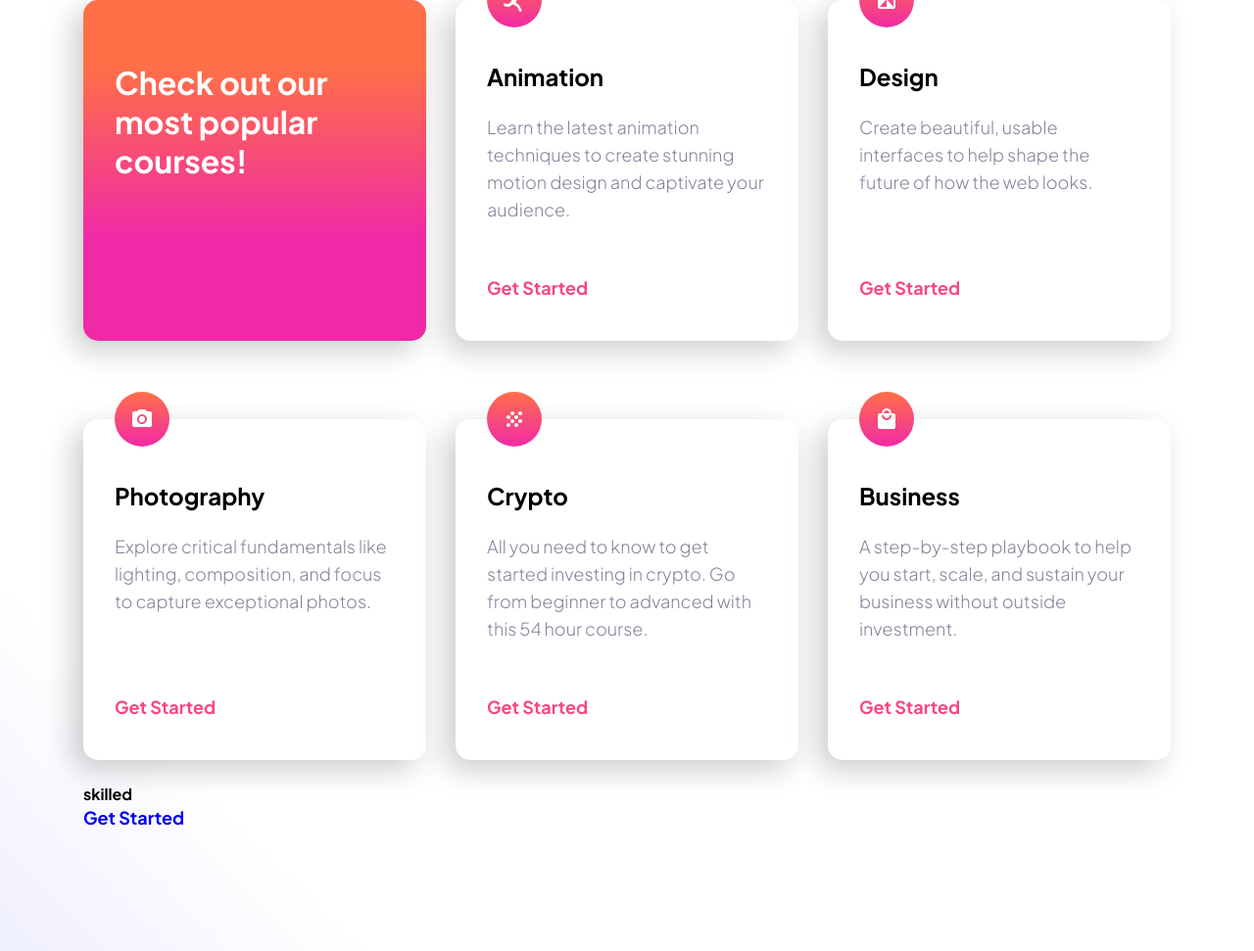
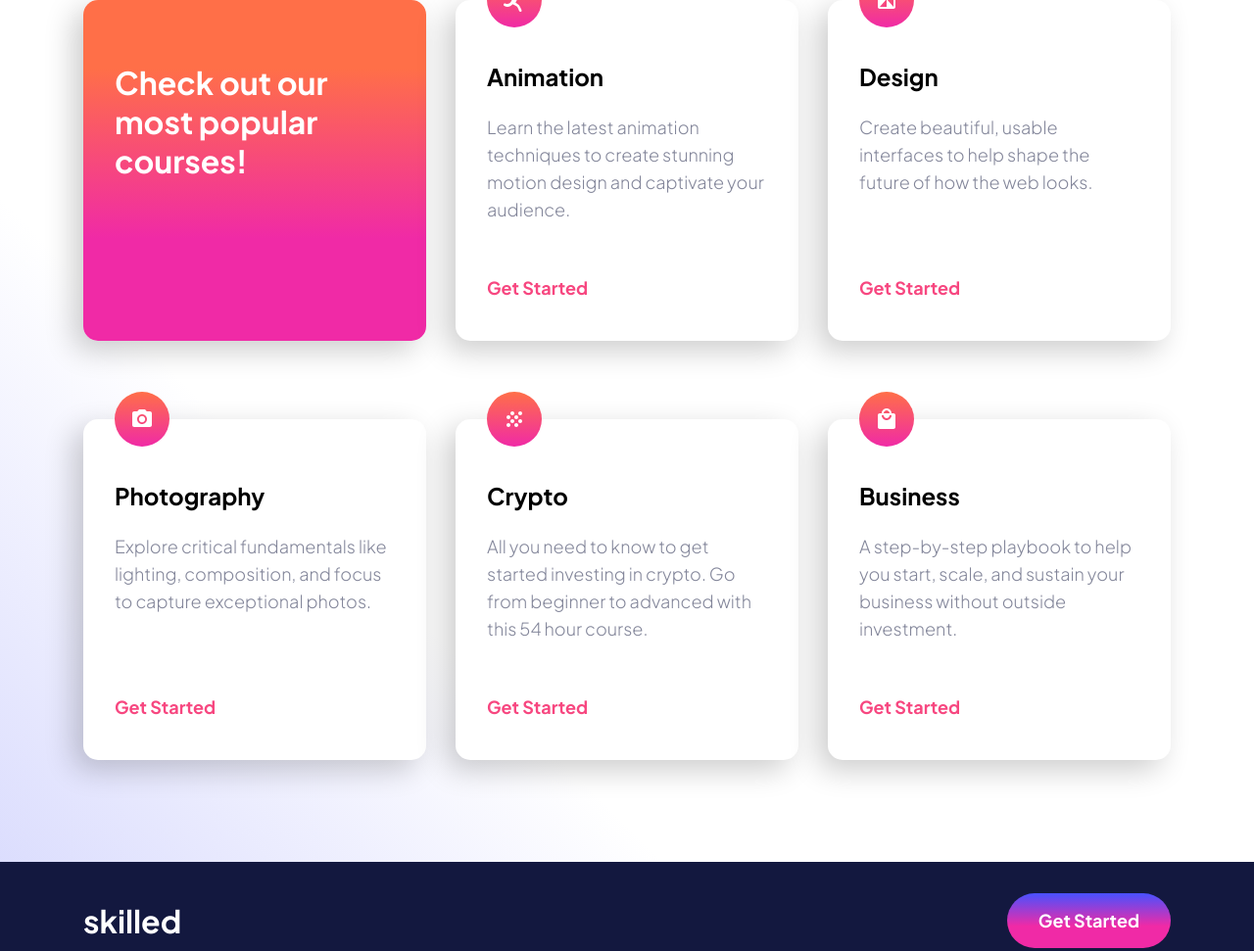
Before and after one commit to singularity-autumn-2023/team6-skilled-elearning-landing-page, a website built with Vite: page index.html in a window 1280 px wide. Shown: the top 971 px of the page at 98% size. Built offline with nearby package versions, Linux system fonts and the light colour scheme.

Commit message:
Added 'footer.css' and made changes in 'index.html' by adding footer block;

```diff
--- a/index.html
+++ b/index.html
@@ -340,7 +340,7 @@
     </article>
 </main>
 <footer class="footer-part">
-  <div class="container">
+  <div class="bottom-container">
     <div class="logo" role="img">
       <h2>
         skilled
--- /dev/null
+++ b/src/css/footer.css
@@ -0,0 +1,28 @@
+.footer-part {
+    margin-top: 10vh;
+    background-color: var(--primary-color);
+}
+.bottom-container {
+    max-width: 1150px;
+    max-height: 20vh;
+    padding: 0 20px;
+    margin: 0 auto;
+    display: flex;
+    justify-content: space-between;
+    align-items: center;
+}
+.btn.in-bottom, .logo {
+    color: var(--btn-and-figure-color-primary);
+}
+.logo h2 {
+    font-size: var(--heading-m-size);
+}
+.btn.in-bottom {
+    border-radius: 28px;
+    background: linear-gradient(to top, rgba(240,42,166,1) 40%, rgba(72,81,255,1) 100%);
+    margin: 32px 0 32px 0;
+    padding: 14px 32px;
+}
+@media screen and (max-width: 900px) {
+
+}
--- a/src/main.ts
+++ b/src/main.ts
@@ -1,2 +1,3 @@
 import './css/main.css'
 import './css/settings.css'
+import './css/footer.css'
--- a/src/settings.css
+++ /dev/null
@@ -1,31 +0,0 @@
-* {
-    font-family: "Plus Jakarta Sans", sans-serif;
-    font-size: 1rem;
-    margin: 0;
-    padding: 0;
-    box-sizing: border-box;
-}
-:root {
-    --primary-color: #13183F;
-    --secondary-color: #666CA3;
-    --paragraphs-color: #83869A;
-    --btn-and-figure-color-primary: #FFF;
-    --btn-inside-box-color: #F74780;
-    --btn-active-inside-box-color: #FFA7C3;
-    --heading-xl-size: 3.5rem;
-    --heading-l-size: 2.5rem;
-    --heading-m-size: 2rem;
-    --heading-s-size: 1.5rem;
-    --body-m-size: 1.125rem;
-    --body-s-size: 1rem;
-    --heading-xl-line: 70px;
-    --heading-l-line: 51px;
-    --heading-m-line: 40px;
-    --heading-s-line: 28px;
-    --body-m-line: 28px;
-    --body-s-line: 28px;
-
-}
-body {
-    background: linear-gradient(45deg, rgba(70,79,247,0.2) 4%, rgba(255,255,255,1) 35%);
-}
```
